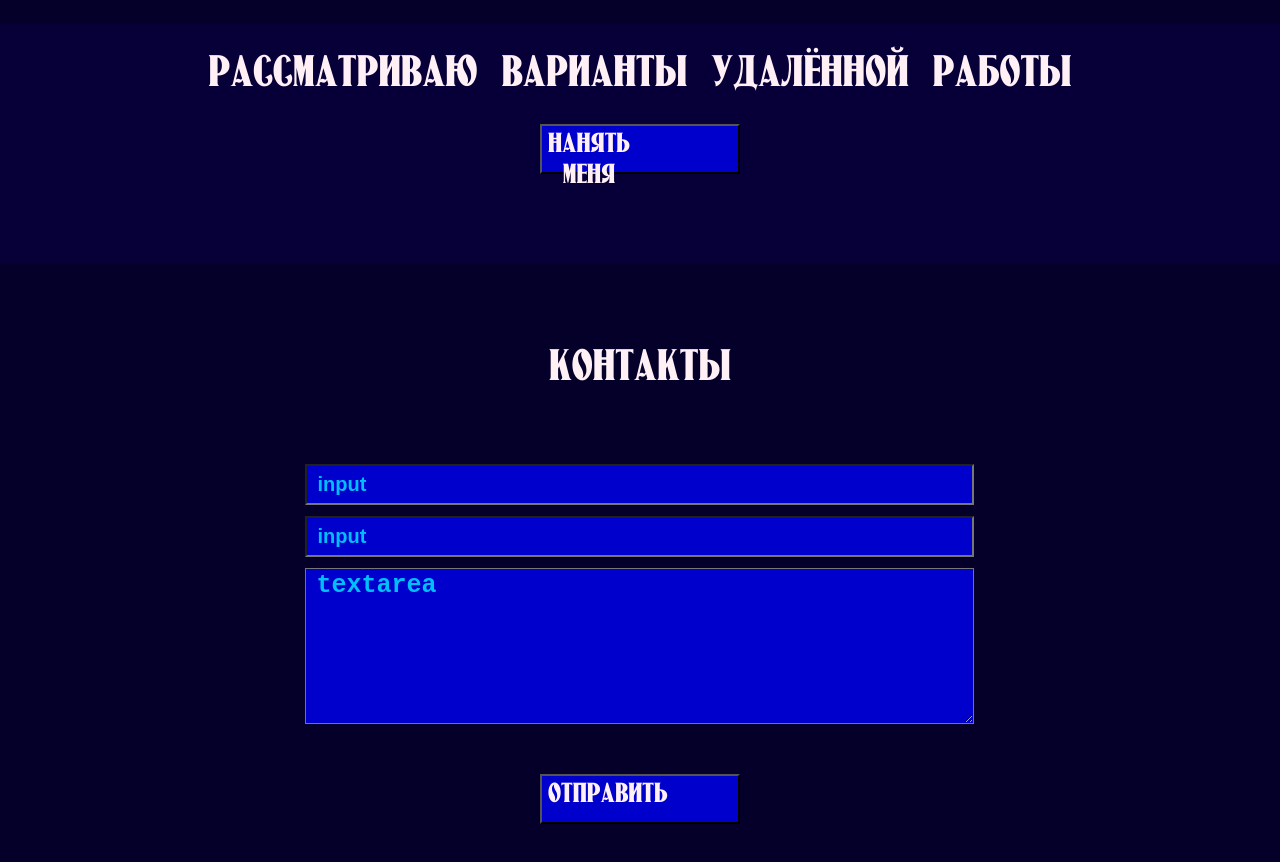
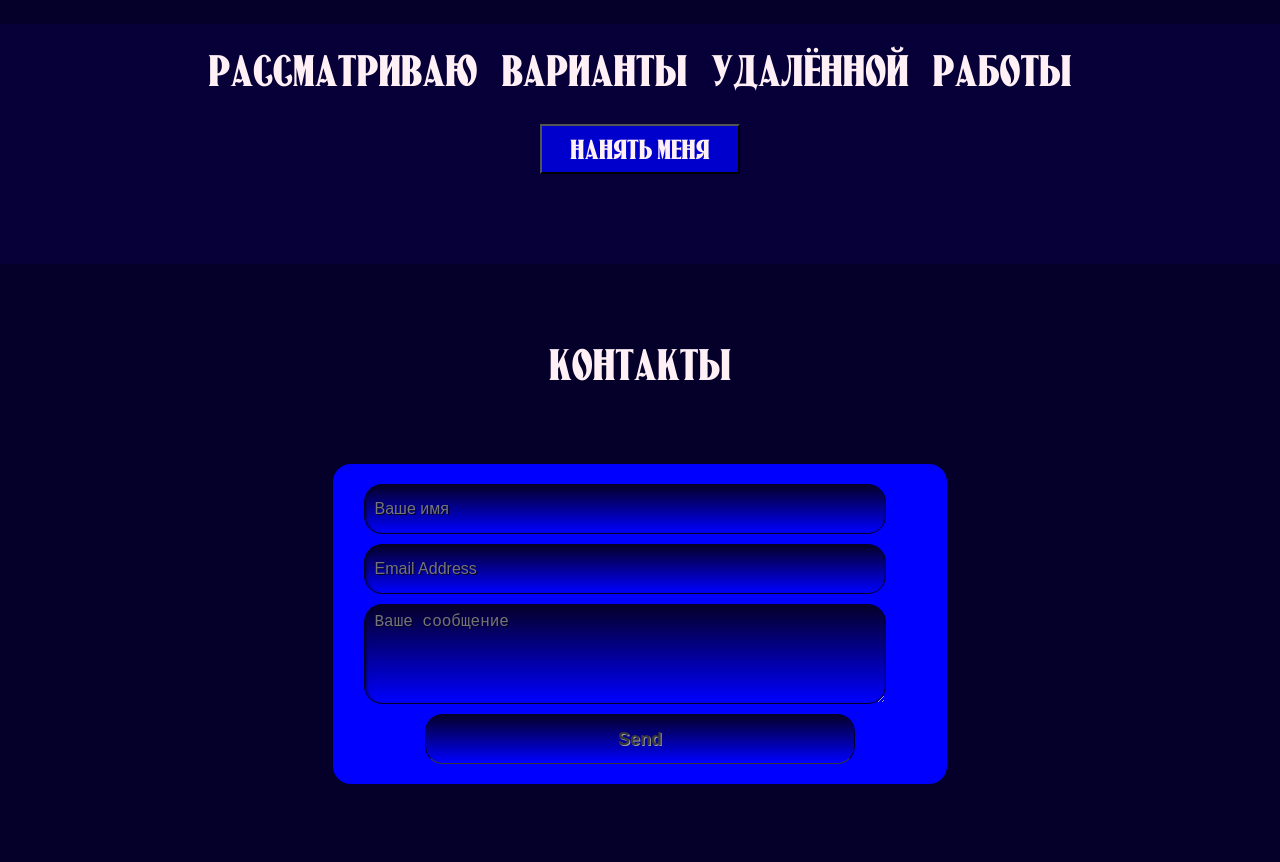
Before and after one commit to zerkalo70/portfolio, a React (Create React App) app: page / in a window 1280 px wide. Shown: the part 2880-3742 px from the top of the page. Built offline with nearby package versions, Linux system fonts and the light colour scheme.

Commit message:
vsyo crome menu-2

```diff
--- a/src/App.css
+++ b/src/App.css
@@ -1,66 +1,66 @@
 .Portfolio {
     display: grid;
     grid-template-columns: 1fr;
-    grid-template-rows: 15vh 88vh 150vh 110vh 30vh 115vh 48vh;
+    grid-template-rows: 15vh 88vh 150vh 110vh 30vh 105vh 48vh;
     background-color: darkseagreen;
 }
 
 @media screen and (max-width: 1150px) {
     .Portfolio {
-        grid-template-rows: 15vh 88vh 150vh 110vh 30vh 115vh 48vh;
+        grid-template-rows: 15vh 88vh 150vh 110vh 30vh 105vh 48vh;
     }
 }
 
 @media screen and (max-width: 1140px) {
     .Portfolio {
-        grid-template-rows: 15vh 88vh 150vh 175vh 30vh 115vh 48vh;
+        grid-template-rows: 15vh 88vh 150vh 175vh 30vh 105vh 48vh;
     }
 }
 
 @media screen and (max-width: 1060px) {
     .Portfolio {
-        grid-template-rows: 15vh 88vh 150vh 175vh 30vh 115vh 48vh;
+        grid-template-rows: 15vh 88vh 150vh 175vh 30vh 105vh 48vh;
     }
 }
 
 @media screen and (max-width: 1040px) {
     .Portfolio {
-        grid-template-rows: 15vh 88vh 150vh 175vh 30vh 115vh 48vh;
+        grid-template-rows: 15vh 88vh 150vh 175vh 30vh 105vh 48vh;
     }
 }
 
 @media screen and (max-width: 960px) {
     .Portfolio {
-        grid-template-rows: 15vh 140vh 150vh 175vh 30vh 115vh 48vh;
+        grid-template-rows: 15vh 140vh 150vh 175vh 30vh 105vh 48vh;
     }
 }
 
 @media screen and (max-width: 800px) {
     .Portfolio {
-        grid-template-rows: 15vh 140vh 150vh 240vh 30vh 115vh 48vh;
+        grid-template-rows: 15vh 140vh 150vh 240vh 30vh 105vh 48vh;
     }
 }
 
 @media screen and (max-width: 750px) {
     .Portfolio {
-        grid-template-rows: 15vh 140vh 150vh 240vh 30vh 115vh 48vh;
+        grid-template-rows: 15vh 140vh 150vh 240vh 30vh 105vh 48vh;
     }
 }
 
 @media screen and (max-width: 710px) {
     .Portfolio {
-        grid-template-rows: 15vh 140vh 260vh 240vh 30vh 115vh 48vh;
+        grid-template-rows: 15vh 140vh 260vh 240vh 30vh 105vh 48vh;
     }
 }
 
 @media screen and (max-width: 670px) {
     .Portfolio {
-        grid-template-rows: 15vh 140vh 247vh 240vh 30vh 115vh 48vh;
+        grid-template-rows: 15vh 140vh 247vh 240vh 30vh 105vh 48vh;
     }
 }
 
 @media screen and (max-width: 460px) {
     .Portfolio {
-        grid-template-rows: 15vh 127vh 247vh 240vh 30vh 115vh 48vh;
+        grid-template-rows: 15vh 127vh 247vh 240vh 30vh 105vh 48vh;
     }
 }
--- a/src/Components/Contacts/Contacts.js
+++ b/src/Components/Contacts/Contacts.js
@@ -9,14 +9,14 @@ class Contacts extends React.Component {
                     <div className={s.contact}>
                         <p className={s.title}>Контакты</p>
                     </div>
-                    <form className={s.form}>
-                        <input value="input"/>
-                        <input value="input"/>
-                        <textarea>textarea</textarea>
-                    </form>
-                    {/*<div className={s.send}>*/}
-                        <button>Отправить</button>
-                    {/*</div>*/}
+                    <div className={s.Feedback}>
+                        <form className={s.form}>
+                            <input className={s.name} type="text" placeholder="Ваше имя"/>
+                            <input className={s.mail} type="text" placeholder="Email Address"/>
+                            <textarea className={s.comments} placeholder="Ваше сообщение"></textarea>
+                            <input className={s.button} type="button" value="Send"/>
+                        </form>
+                    </div>
                 </div>
             </div>
         )
--- a/src/Components/Contacts/Contacts.module.css
+++ b/src/Components/Contacts/Contacts.module.css
@@ -4,14 +4,14 @@
     grid-template-rows: 90% 10%;
     grid-row: 6/7;
     grid-column: 1/2;
-    height: 115vh;
+    height: 105vh;
     background-color: #050029;
 }
 
 .parent {
     display: grid;
     grid-template-columns: repeat(12, 1fr);
-    grid-template-rows: 200px 260px 100px;
+    grid-template-rows: 200px 1fr;
     align-self: start;
     grid-row: 1/2;
     grid-column: 2/3;
@@ -35,48 +35,76 @@
     text-align: center;
 }
 
-form {
+.Feedback {
     display: grid;
-    grid-template-columns: 1% 98% 1%;
-    grid-template-rows: 1fr 1fr 1fr;
+    grid-template-columns: 20% 60% 20%;
+    grid-template-rows: 320px;
     grid-row: 2/3;
-    grid-column: 3/11;
+    grid-column: 1/13;
 }
 
-input {
+.form {
+    display: grid;
+    grid-template-columns: 5% 10% 70% 5% 10%;
+    grid-template-rows: 80px 60px 110px 70px;
+    grid-row: 1/2;
     grid-column: 2/3;
-    margin-bottom: 10px;
-    height: 35px;
-    color: deepskyblue;
-    background-color: #0000CD;
-    font-size: 20px;
-    font-weight: bold;
-    padding-left: 10px;
+    border-radius: 18px 18px;
+    background-color: blue;
 }
 
-textarea {
-    grid-column: 2/3;
-    height: 150px;
-    color: deepskyblue;
-    background-color: #0000CD;
-    font-size: 25px;
-    font-weight: bold;
-    padding-left: 10px;
+.name {
+    display: grid;
+    grid-row: 1/2;
+    grid-column: 2/5;
+    margin: 20px 0 10px 0;
+    background-color: hotpink;
 }
 
-.myContacts button {
-    justify-self: center;
-    grid-row: 3/4;
-    grid-column: 1/13;
-    align-self: end;
-    height: 50px;
-    width: 200px;
-    font-family: Cavendish, cursive;
-    color: #fff0f6;
-    font-size: 25px;
-    background: #0000CD;
+.mail {
+    grid-row: 2/3;
+    grid-column: 2/5;
+    margin-bottom: 10px;
+    background-color: crimson;
 }
 
+.comments {
+    grid-row: 3/4;
+    grid-column: 2/5;
+    margin-bottom: 10px;
+    background-color: mediumspringgreen;
+}
+
+.button {
+    grid-row: 4/5;
+    grid-column: 3/4;
+    background-color: plum;
+    margin-bottom: 20px;
+}
+
+.name, .mail, .comments {
+    /*width:100%;*/
+    padding: 8px 10px;
+    font-size:16px;
+    color: white;
+    border:solid 1px #050029;
+    text-shadow: 1px 1px 0 #050029;
+    border-radius: 18px 18px;
+    box-shadow: inset 1px 1px 3px 0 #050029;
+    background:-webkit-gradient(linear, 0% 0%, 0% 100%, from(#050029), to(blue));
+}
+.button {
+    border:solid 1px #050029;
+    color:#363636;
+    font-weight:bold;
+    font-size:18px;
+    border-radius: 18px 18px;
+    border-bottom-color:#363636;
+    background:-moz-linear-gradient(0% 100% 90deg,#5f5f5f, #9e9e9e);
+    background:-webkit-gradient(linear, 0% 0%, 0% 100%, from(#050029), to(blue));
+    box-shadow: none;
+    text-shadow: 1px 1px 0 #9d9d9d;
+}
 
 
 @font-face {
--- a/src/Components/Freelance/MyFreelance.js
+++ b/src/Components/Freelance/MyFreelance.js
@@ -11,7 +11,7 @@ class MyFreelance extends React.Component {
                             <span>Рассматриваю   варианты   удалённой   работы</span></h1>
                     </div>
 
-                    <button>Нанять меня</button>
+                    <button className={s.btnFree}>нанять меня</button>
                 </div>
             </div>
         )
--- a/src/Components/Freelance/MyFreelance.module.css
+++ b/src/Components/Freelance/MyFreelance.module.css
@@ -23,7 +23,7 @@
 .heading {
     display: grid;
     grid-row: 1/2;
-    grid-column: 1/9;
+    grid-column: 1/2;
 }
 
 .runStr  {
@@ -51,9 +51,9 @@
     }
 }
 
-.myFreelance button {
+.btnFree {
     grid-row: 2/3;
-    grid-column: 1/9;
+    grid-column: 1/2;
     justify-self: center;
     width: 200px;
     font-family: Cavendish, cursive;
--- a/src/Components/Jobs/MyJobs.js
+++ b/src/Components/Jobs/MyJobs.js
@@ -11,19 +11,19 @@ class MyJobs extends React.Component {
                         </div>
                         <div className={s.Jobs}>
                             <div className={s.job1}>
-                                    <button>
+                                    <button className={s.btnJob}>
                                         <p>Проект № 1</p>
                                         <p>сайт</p>
                                     </button>
                             </div>
                             <div className={s.job2}>
-                                <button>
+                                <button className={s.btnJob}>
                                     <p>Проект № 2</p>
                                     <p>сайт</p>
                                 </button>
                             </div>
                             <div className={s.job3}>
-                                <button>
+                                <button className={s.btnJob}>
                                     <p>Проект № 3</p>
                                     <p>сайт</p>
                                 </button>
--- a/src/Components/Jobs/MyJobs.module.css
+++ b/src/Components/Jobs/MyJobs.module.css
@@ -69,7 +69,7 @@
     background-color: orange;
 }
 
-button {
+.btnJob {
     display: grid;
     grid-template-columns: 1fr 200px 1fr;
     grid-template-rows: 1fr 40px 30px 1fr;
@@ -80,24 +80,24 @@ button {
     background-size: cover;
 }
 
-.job2 button {
+.job2 .btnJob {
     color: blue;
     background-image: url("Kat.jpg");
 }
 
-.job3 button {
+.job3 .btnJob {
     color: deepskyblue;
     background-image: url("Enot.jpg");
 }
 
-button p:nth-child(1) {
+.btnJob p:nth-child(1) {
     grid-column: 2/3;
     grid-row: 2/3;
     font-size: 25px;
     margin: 0;
 }
 
-button p:nth-child(2) {
+.btnJob p:nth-child(2) {
     grid-column: 2/3;
     grid-row: 3/4;
     font-size: 18px;
@@ -111,6 +111,7 @@ button p:nth-child(2) {
 
     .parent {
         grid-template-rows: 200px 710px;
+        /*border: 2px solid yellow;*/
     }
 
     .Jobs {
@@ -130,7 +131,9 @@ button p:nth-child(2) {
 
     .job3 {
         grid-row: 3/4;
-        grid-column: 2/3;
+        grid-column: 2/5;
+        justify-self: center;
+        width: 300px;
     }
 }
 
```
